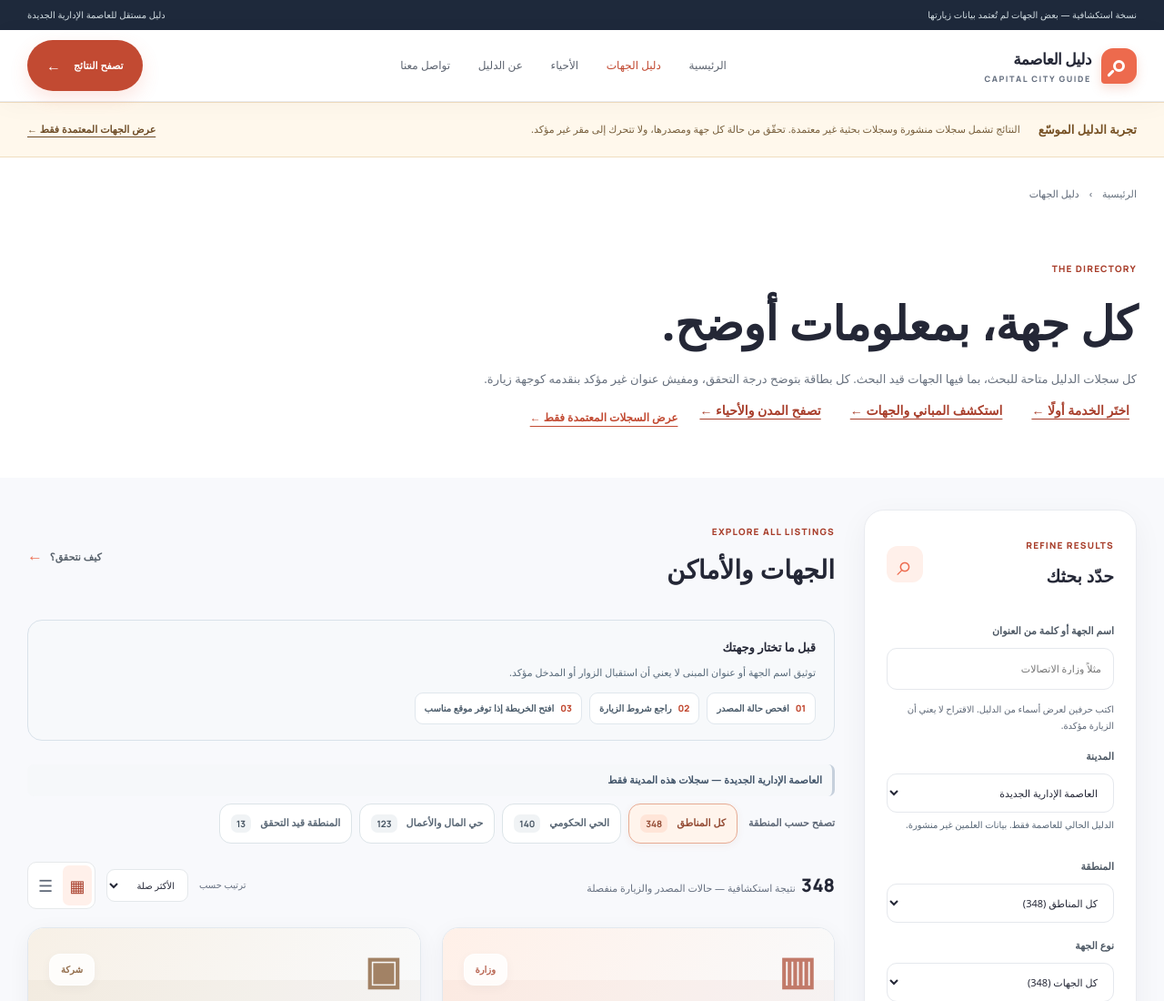
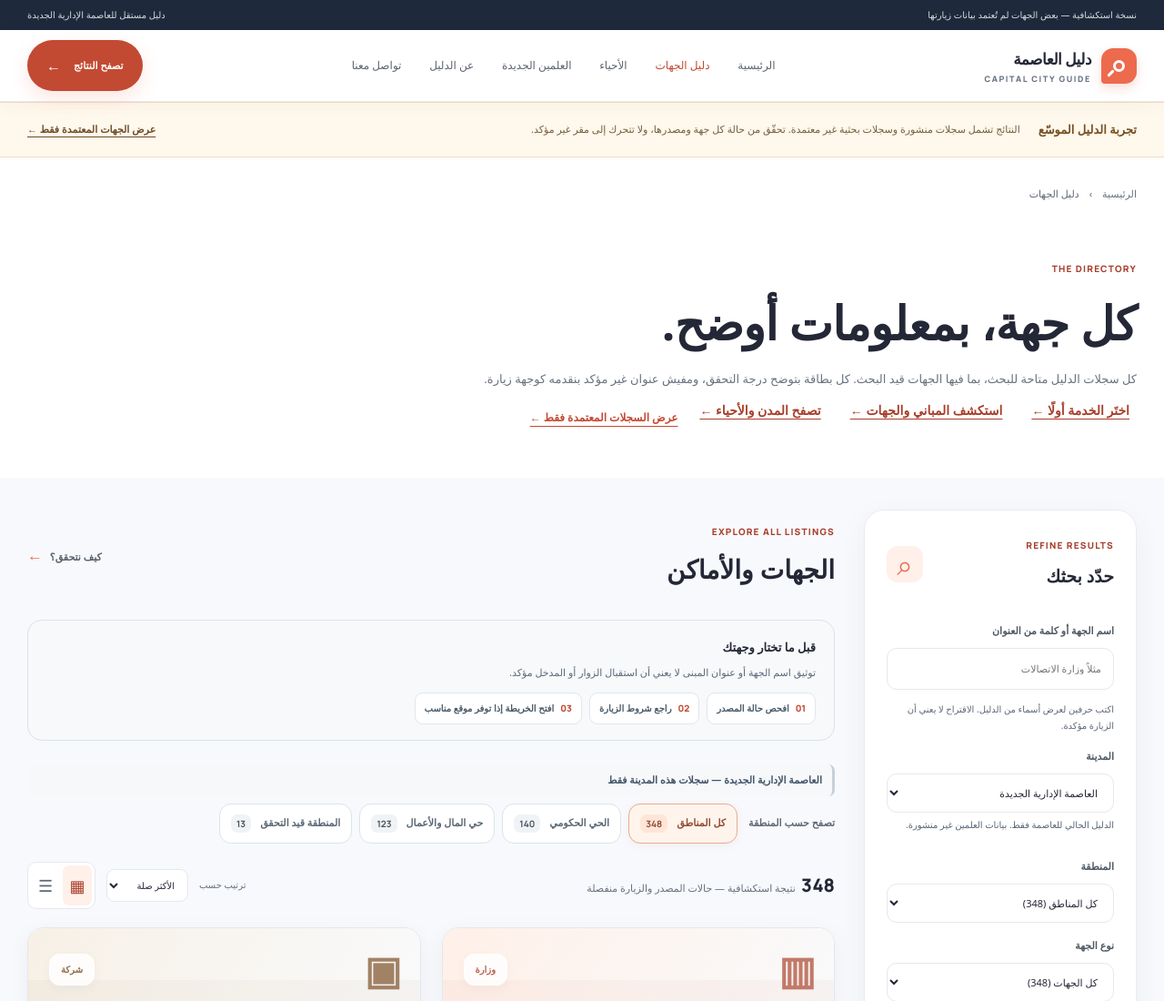
Before and after one commit to orveax/citygide, a plain HTML site: page directory.html in a window 1280 px wide. Shown: the top 1100 px of the page at 91% size. Drawn offline with Linux system fonts and the light colour scheme; a web font is replaced by a local one.

Commit message:
feat(city): publish New Alamein directory from GitHub Pages build

```diff
--- a/directory.html
+++ b/directory.html
@@ -12,7 +12,7 @@
   <div class="announcement"><div class="container announcement__inner"><span><span class="status-dot"></span> دليل استكشافي — حالة التحقق موضحة لكل جهة</span><span>دليل مستقل للعاصمة الإدارية الجديدة</span></div></div>
   <header class="site-header"><div class="container header__inner">
     <a class="brand" href="index.html" aria-label="دليل العاصمة — الرئيسية"><span class="brand-mark" aria-hidden="true"><span></span></span><span class="brand-copy"><strong>دليل العاصمة</strong><small>CAPITAL CITY GUIDE</small></span></a>
-    <nav class="desktop-nav" aria-label="التنقل الرئيسي"><a href="index.html">الرئيسية</a><a class="active" aria-current="page" href="directory.html">دليل الجهات</a><a href="index.html#districts">الأحياء</a><a href="about.html">عن الدليل</a><a href="contact.html">تواصل معنا</a></nav>
+    <nav class="desktop-nav" aria-label="التنقل الرئيسي"><a href="index.html">الرئيسية</a><a class="active" aria-current="page" href="directory.html">دليل الجهات</a><a href="index.html#districts">الأحياء</a><a href="alamein.html">العلمين الجديدة</a><a href="about.html">عن الدليل</a><a href="contact.html">تواصل معنا</a></nav>
     <a class="header-action" href="#results">تصفح النتائج <span aria-hidden="true">←</span></a>
     <details class="mobile-nav"><summary aria-label="فتح قائمة التنقل"><span></span><span></span><span></span></summary><nav aria-label="التنقل للموبايل"><a href="index.html">الرئيسية</a><a href="directory.html" aria-current="page">دليل الجهات</a><a href="index.html#districts">الأحياء</a><a href="about.html">عن الدليل</a><a href="contact.html">تواصل معنا</a></nav></details>
   </div></header>
```
